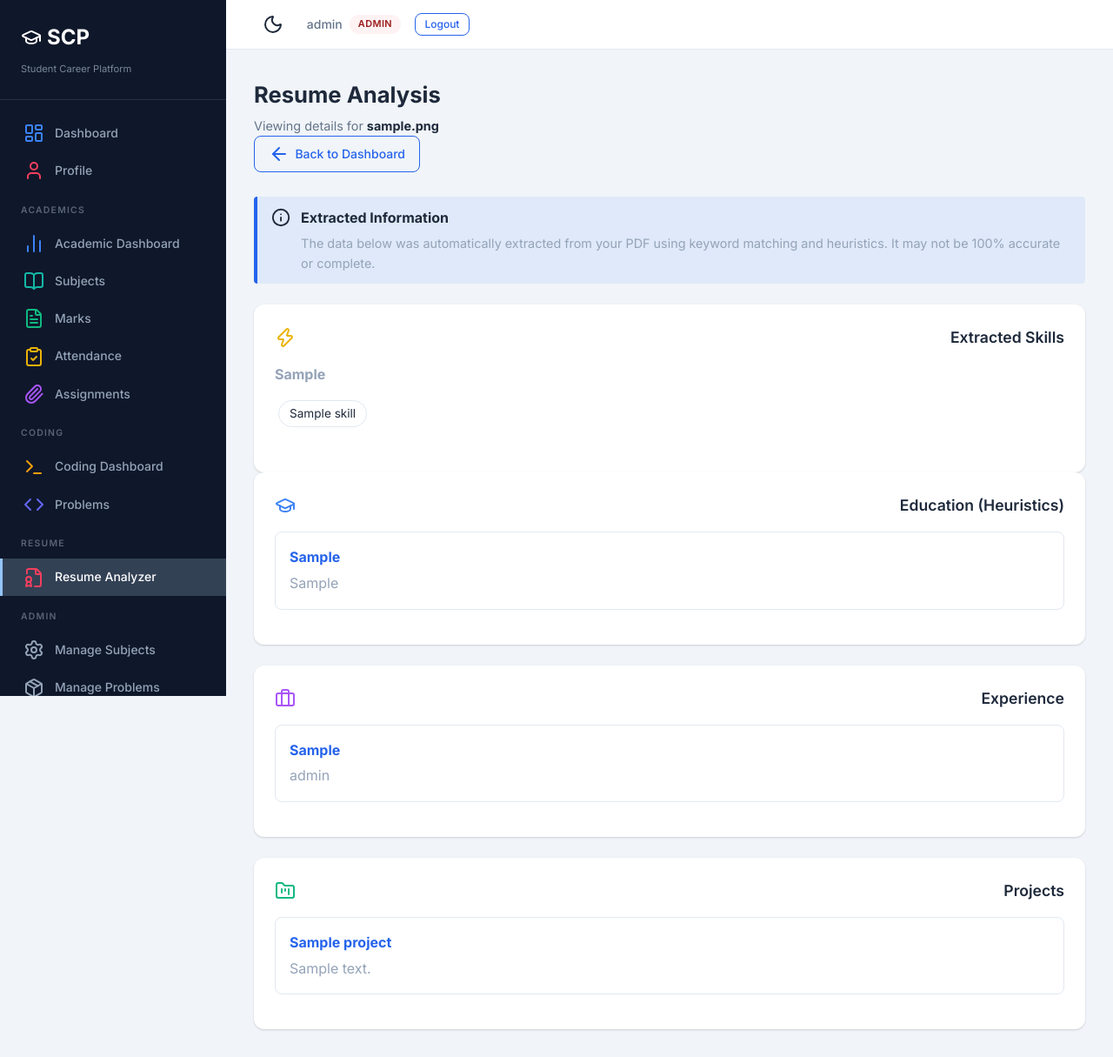
After one commit to yash-cloud21/Mini-Project, a Flask app: page /resume/view/1 in a window 1280 px wide. The commit adds this page. Shown: the whole page at 87% size. Run offline with Flask 3, Linux system fonts and the light colour scheme; a user stored in the database is signed in; tables that the repository leaves empty hold one stand-in row (values such as "Sample post").

Commit message:
Implement Week 3: Resume Analyzer

```diff
--- a/app.py
+++ b/app.py
@@ -58,11 +58,13 @@ def create_app(config_class=Config):
     from routes.auth import auth_bp
     from routes.academics import academics_bp
     from routes.coding import coding_bp
+    from routes.resume import resume_bp
 
     app.register_blueprint(main_bp)
     app.register_blueprint(auth_bp)
     app.register_blueprint(academics_bp)      # url_prefix set inside the blueprint
     app.register_blueprint(coding_bp)         # url_prefix='/coding'
+    app.register_blueprint(resume_bp)
 
     return app
 
--- a/database/schema.sql
+++ b/database/schema.sql
@@ -131,3 +131,59 @@ CREATE TABLE IF NOT EXISTS coding_submissions (
     FOREIGN KEY (user_id)    REFERENCES users(id)           ON DELETE CASCADE,
     FOREIGN KEY (problem_id) REFERENCES coding_problems(id) ON DELETE CASCADE
 );
+
+
+-- ============================================================
+-- Week 3: Resume Analyzer
+-- ============================================================
+
+-- Uploaded Resumes
+CREATE TABLE IF NOT EXISTS resumes (
+    id                  INTEGER PRIMARY KEY AUTOINCREMENT,
+    user_id             INTEGER NOT NULL,
+    filename            TEXT    NOT NULL,
+    original_filename   TEXT    NOT NULL,
+    file_path           TEXT    NOT NULL,
+    upload_date         TIMESTAMP DEFAULT CURRENT_TIMESTAMP,
+    raw_text            TEXT,
+    FOREIGN KEY (user_id) REFERENCES users(id) ON DELETE CASCADE
+);
+
+-- Extracted Skills
+CREATE TABLE IF NOT EXISTS extracted_skills (
+    id                  INTEGER PRIMARY KEY AUTOINCREMENT,
+    resume_id           INTEGER NOT NULL,
+    skill_category      TEXT,
+    skill_name          TEXT    NOT NULL,
+    FOREIGN KEY (resume_id) REFERENCES resumes(id) ON DELETE CASCADE
+);
+
+-- Extracted Education
+CREATE TABLE IF NOT EXISTS extracted_education (
+    id                  INTEGER PRIMARY KEY AUTOINCREMENT,
+    resume_id           INTEGER NOT NULL,
+    institution         TEXT,
+    degree              TEXT,
+    year                TEXT,
+    FOREIGN KEY (resume_id) REFERENCES resumes(id) ON DELETE CASCADE
+);
+
+-- Extracted Experience
+CREATE TABLE IF NOT EXISTS extracted_experience (
+    id                  INTEGER PRIMARY KEY AUTOINCREMENT,
+    resume_id           INTEGER NOT NULL,
+    company             TEXT,
+    role                TEXT,
+    duration            TEXT,
+    description         TEXT,
+    FOREIGN KEY (resume_id) REFERENCES resumes(id) ON DELETE CASCADE
+);
+
+-- Extracted Projects
+CREATE TABLE IF NOT EXISTS extracted_projects (
+    id                  INTEGER PRIMARY KEY AUTOINCREMENT,
+    resume_id           INTEGER NOT NULL,
+    title               TEXT,
+    description         TEXT,
+    FOREIGN KEY (resume_id) REFERENCES resumes(id) ON DELETE CASCADE
+);
--- a/requirements.txt
+++ b/requirements.txt
@@ -3,3 +3,5 @@ Flask-Login>=0.6.3
 Flask-WTF>=1.2.1
 WTForms>=3.1.0
 email-validator>=2.1.0
+PyMuPDF>=1.23.0
+Werkzeug>=3.0.0
--- /dev/null
+++ b/routes/resume.py
@@ -0,0 +1,40 @@
+from flask import Blueprint, render_template, redirect, url_for, flash, request, current_app
+from flask_login import login_required, current_user
+from forms.resume_forms import ResumeUploadForm
+from services.resume_service import process_resume, get_user_resumes, get_resume_details
+
+resume_bp = Blueprint('resume', __name__, url_prefix='/resume')
+
+@resume_bp.route('/')
+@login_required
+def dashboard():
+    resumes = get_user_resumes(current_user.id)
+    return render_template('resume/dashboard.html', resumes=resumes)
+
+@resume_bp.route('/upload', methods=['GET', 'POST'])
+@login_required
+def upload():
+    form = ResumeUploadForm()
+    if form.validate_on_submit():
+        file = form.resume_file.data
+        try:
+            resume_id = process_resume(current_user.id, file, current_app.config['UPLOAD_FOLDER'])
+            flash('Resume uploaded and analyzed successfully!', 'success')
+            return redirect(url_for('resume.view', resume_id=resume_id))
+        except ValueError as e:
+            flash(str(e), 'danger')
+        except Exception as e:
+            flash('An unexpected error occurred while processing the resume.', 'danger')
+            print(f"Resume processing error: {e}")
+
+    return render_template('resume/upload.html', form=form)
+
+@resume_bp.route('/view/<int:resume_id>')
+@login_required
+def view(resume_id):
+    resume = get_resume_details(resume_id, current_user.id)
+    if not resume:
+        flash('Resume not found or you do not have permission to view it.', 'danger')
+        return redirect(url_for('resume.dashboard'))
+
+    return render_template('resume/view.html', resume=resume)
--- a/templates/base.html
+++ b/templates/base.html
@@ -69,6 +69,12 @@
                     <i data-lucide="code" class="nav-icon icon-indigo"></i> Problems
                 </a>
 
+                <div class="nav-section-title">Resume</div>
+                <a href="{{ url_for('resume.dashboard') }}"
+                   class="nav-link {{ 'active' if ep and ep.startswith('resume.') }}">
+                    <i data-lucide="file-badge" class="nav-icon icon-rose"></i> Resume Analyzer
+                </a>
+
                 {% if current_user.is_admin %}
                 <div class="nav-section-title">Admin</div>
                 <a href="{{ url_for('academics.subjects') }}"
--- /dev/null
+++ b/templates/resume/view.html
@@ -0,0 +1,174 @@
+{% extends 'base.html' %}
+
+{% block title %}Resume Details - {{ resume.original_filename }}{% endblock %}
+
+{% block extra_css %}
+<style>
+    .skill-badge {
+        display: inline-flex;
+        align-items: center;
+        padding: 4px 12px;
+        border-radius: 20px;
+        background: var(--bg-alt);
+        border: 1px solid var(--border);
+        font-size: 0.85rem;
+        margin: 4px;
+        color: var(--text);
+    }
+    .skill-category {
+        margin-bottom: 24px;
+    }
+    .skill-category h4 {
+        margin-bottom: 12px;
+        font-size: 1rem;
+        color: var(--text-muted);
+        text-transform: capitalize;
+    }
+    .extraction-notice {
+        background: rgba(59, 130, 246, 0.1);
+        border-left: 4px solid var(--primary);
+        padding: 12px 16px;
+        border-radius: 4px;
+        margin-bottom: 24px;
+        display: flex;
+        gap: 12px;
+        align-items: flex-start;
+    }
+    .extraction-notice i {
+        color: var(--primary);
+        flex-shrink: 0;
+    }
+    .extracted-item {
+        padding: 16px;
+        border: 1px solid var(--border);
+        border-radius: 8px;
+        margin-bottom: 16px;
+        background: var(--bg-alt);
+    }
+    .extracted-item h4 {
+        margin-bottom: 4px;
+        color: var(--primary);
+    }
+</style>
+{% endblock %}
+
+{% block content %}
+<div class="page-header">
+    <div>
+        <h1>Resume Analysis</h1>
+        <p class="text-muted">Viewing details for <strong style="color: var(--text)">{{ resume.original_filename }}</strong></p>
+    </div>
+    <a href="{{ url_for('resume.dashboard') }}" class="btn btn-outline">
+        <i data-lucide="arrow-left"></i> Back to Dashboard
+    </a>
+</div>
+
+<div class="extraction-notice">
+    <i data-lucide="info"></i>
+    <div>
+        <h4 style="margin-bottom: 4px;">Extracted Information</h4>
+        <p class="text-muted" style="font-size: 0.9rem;">The data below was automatically extracted from your PDF using keyword matching and heuristics. It may not be 100% accurate or complete.</p>
+    </div>
+</div>
+
+<div class="grid" style="grid-template-columns: 1fr 1fr; gap: 24px;">
+
+    <!-- Left Column: Skills -->
+    <div style="display: flex; flex-direction: column; gap: 24px;">
+        <div class="card">
+            <div class="card-header" style="display: flex; align-items: center; gap: 8px;">
+                <i data-lucide="zap" class="icon-yellow"></i>
+                <h3 class="card-title">Extracted Skills</h3>
+            </div>
+            <div class="card-body">
+                {% if resume.skills %}
+                    {# Group skills by category #}
+                    {% set categories = {} %}
+                    {% for skill in resume.skills %}
+                        {% if skill.skill_category not in categories %}
+                            {% set _ = categories.update({skill.skill_category: []}) %}
+                        {% endif %}
+                        {% set _ = categories[skill.skill_category].append(skill.skill_name) %}
+                    {% endfor %}
+
+                    {% for category, items in categories.items() %}
+                        <div class="skill-category">
+                            <h4>{{ category.replace('_', ' ') }}</h4>
+                            <div>
+                                {% for item in items %}
+                                    <span class="skill-badge">{{ item }}</span>
+                                {% endfor %}
+                            </div>
+                        </div>
+                    {% endfor %}
+                {% else %}
+                    <p class="text-muted">No skills were confidently extracted from this resume.</p>
+                {% endif %}
+            </div>
+        </div>
+    </div>
+
+    <!-- Right Column: Edu, Exp, Proj -->
+    <div style="display: flex; flex-direction: column; gap: 24px;">
+
+        <div class="card">
+            <div class="card-header" style="display: flex; align-items: center; gap: 8px;">
+                <i data-lucide="graduation-cap" class="icon-blue"></i>
+                <h3 class="card-title">Education (Heuristics)</h3>
+            </div>
+            <div class="card-body">
+                {% if resume.education %}
+                    {% for edu in resume.education %}
+                    <div class="extracted-item">
+                        <h4>{{ edu.degree }}</h4>
+                        <p class="text-muted">{{ edu.institution }}</p>
+                    </div>
+                    {% endfor %}
+                {% else %}
+                    <p class="text-muted">No education details could be parsed.</p>
+                {% endif %}
+            </div>
+        </div>
+
+        <div class="card">
+            <div class="card-header" style="display: flex; align-items: center; gap: 8px;">
+                <i data-lucide="briefcase" class="icon-purple"></i>
+                <h3 class="card-title">Experience</h3>
+            </div>
+            <div class="card-body">
+                {% if resume.experience %}
+                    {% for exp in resume.experience %}
+                    <div class="extracted-item">
+                        <h4>{{ exp.company }}</h4>
+                        <p class="text-muted">{{ exp.role }}</p>
+                    </div>
+                    {% endfor %}
+                {% else %}
+                    <p class="text-muted">No experience details could be parsed.</p>
+                {% endif %}
+            </div>
+        </div>
+
+        <div class="card">
+            <div class="card-header" style="display: flex; align-items: center; gap: 8px;">
+                <i data-lucide="folder-kanban" class="icon-green"></i>
+                <h3 class="card-title">Projects</h3>
+            </div>
+            <div class="card-body">
+                {% if resume.projects %}
+                    {% for proj in resume.projects %}
+                    <div class="extracted-item">
+                        <h4>{{ proj.title }}</h4>
+                        <p class="text-muted">{{ proj.description }}</p>
+                    </div>
+                    {% endfor %}
+                {% else %}
+                    <p class="text-muted">No projects could be parsed.</p>
+                {% endif %}
+            </div>
+        </div>
+
+    </div>
+
+</div>
+{% endblock %}
```
Also changed, not shown: forms/resume_forms.py (added, +10 -0 lines), services/resume_service.py (added, +195 -0 lines), templates/resume/dashboard.html (added, +63 -0 lines), templates/resume/upload.html (added, +39 -0 lines).
